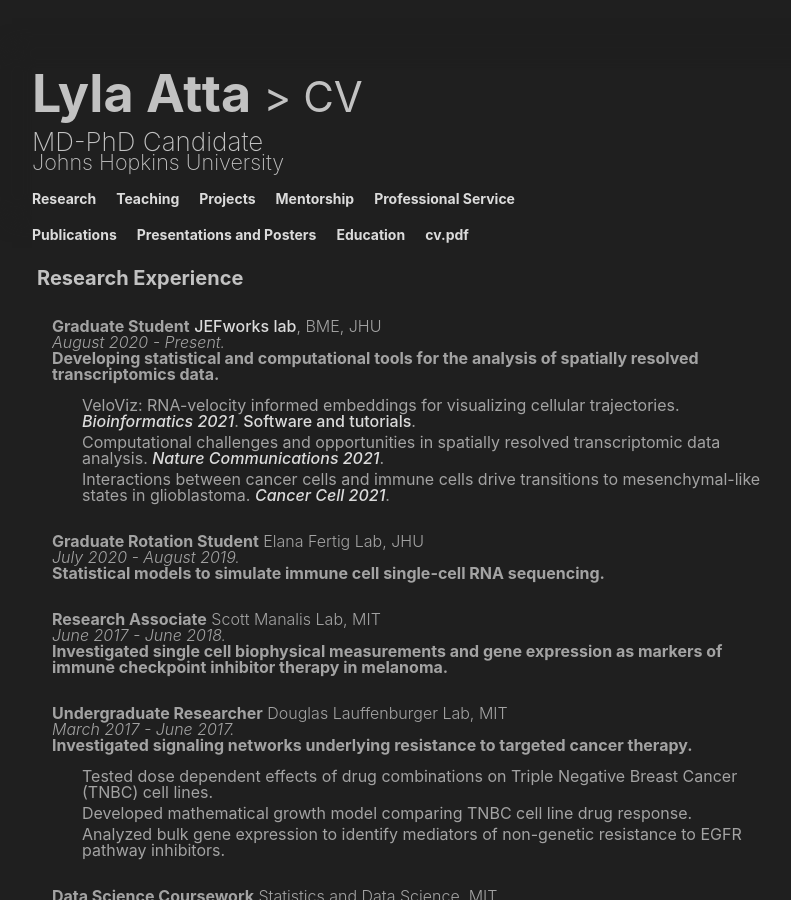
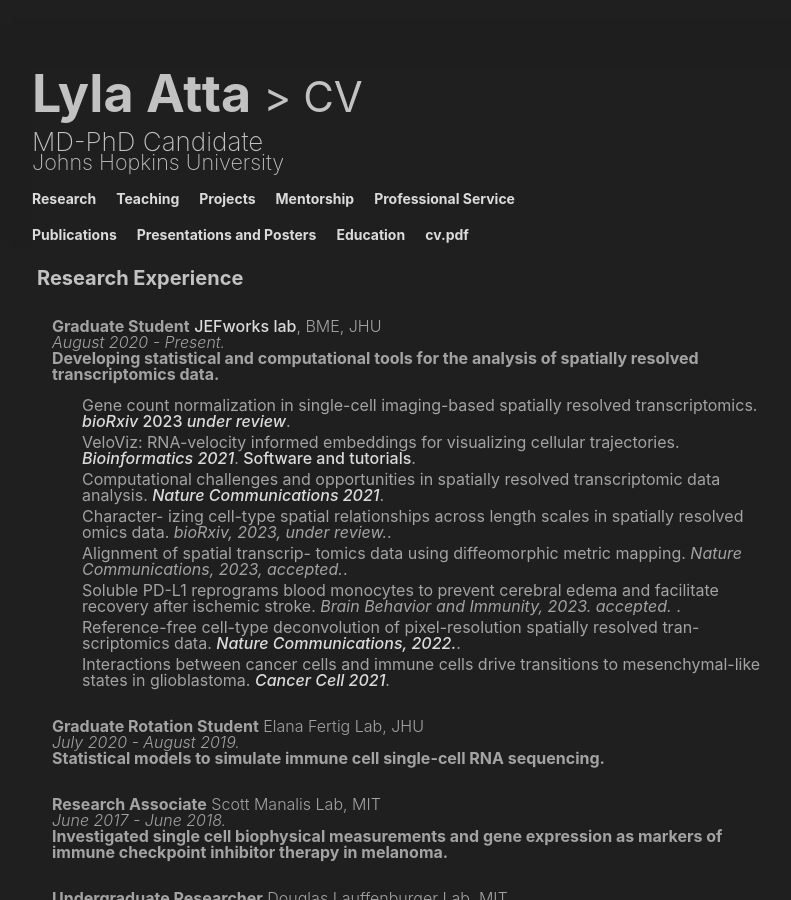
Before and after one commit to LylaAtta/LylaAtta.github.io, a Jekyll site: the page docs/cv.html, which Jekyll copies as it is, in a window 1280 px wide and 900 px high. Shown: the whole window, without its empty margins (36-827 px from the left). Built offline with Jekyll 4.4.1, drawn with Linux system fonts in a browser that asks for light colours.

Commit message:
2023 updates

```diff
--- a/docs/cv.html
+++ b/docs/cv.html
@@ -27,7 +27,7 @@
             <a class="bar" href="#pubs">Publications</a>
             <a class="bar" href="#presentations">Presentations and Posters</a>
             <a class="bar" href="#education">Education</a>
-            <a class="bar" href="https://github.com/LylaAtta/LylaAtta.github.io/raw/main/LylaAtta_CV_20220708.pdf">cv.pdf</a>
+            <a class="bar" href="https://github.com/LylaAtta/LylaAtta.github.io/raw/main/LylaAtta_CV_20231204.pdf">cv.pdf</a>
         </div>
 
     </div>
@@ -41,8 +41,13 @@
             <em>August 2020 - Present.</em><br>
             <b>Developing statistical and computational tools for the analysis of spatially resolved transcriptomics data.</b></li>
             <ul class="sub">
+                <li class="sub">Gene count normalization in single-cell imaging-based spatially resolved transcriptomics. <a class="general" href="https://www.biorxiv.org/content/10.1101/2023.08.30.555624v1"><em>bioRxiv</em> 2023 <em>under review</em></a>.</li>
                 <li class="sub">VeloViz: RNA-velocity informed embeddings for visualizing cellular trajectories. <a class="general" href="https://doi.org/10.1093/bioinformatics/btab653"><em>Bioinformatics 2021</em></a>. <a class="general" href="https://jef.works/veloviz/">Software and tutorials</a>.</li>
                 <li class="sub">Computational challenges and opportunities in spatially resolved transcriptomic data analysis. <a class="general" href="https://www.nature.com/articles/s41467-021-25557-9"><em>Nature Communications 2021</em></a>.</li>
+                <li class="sub">Character- izing cell-type spatial relationships across length scales in spatially resolved omics data. <em>bioRxiv, 2023, under review.</em></a>.</li>
+                <li class="sub">Alignment of spatial transcrip- tomics data using diffeomorphic metric mapping. <em>Nature Communications, 2023, accepted.</em></a>.</li>
+                <li class="sub">Soluble PD-L1 reprograms blood monocytes to prevent cerebral edema and facilitate recovery after ischemic stroke. <em>Brain Behavior and Immunity, 2023. accepted. </em></a>.</li>
+                <li class="sub">Reference-free cell-type deconvolution of pixel-resolution spatially resolved tran- scriptomics data. <a class="general" href="https://www.nature.com/articles/s41467-022-30033-z"><em>Nature Communications, 2022.</em></a>.</li>
                 <li class="sub">Interactions between cancer cells and immune cells drive transitions to mesenchymal-like states in glioblastoma. <a class="general" href="https://www.cell.com/cancer-cell/fulltext/S1535-6108(21)00268-3"><em>Cancer Cell 2021</em></a>.</li>
             </ul>
         <li class="main"><b>Graduate Rotation Student</b>
```
Also changed, not shown: 2 other files.
